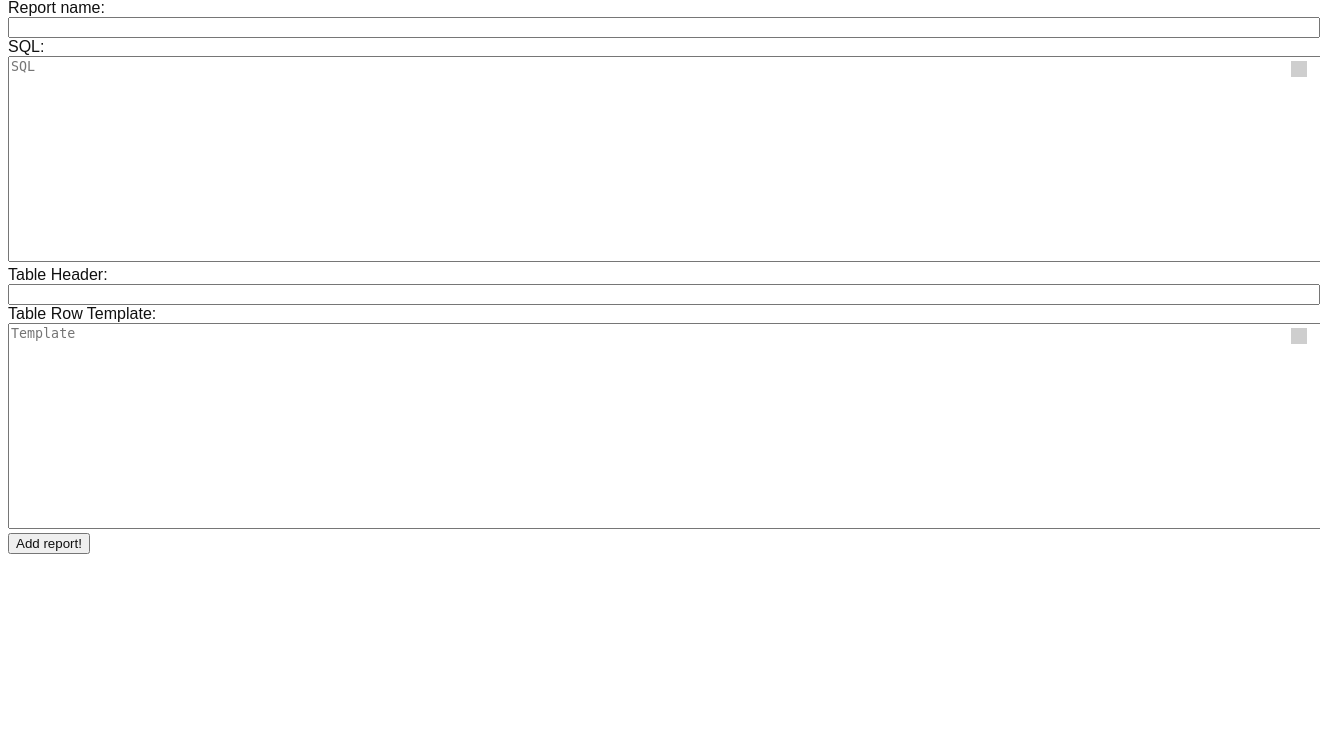
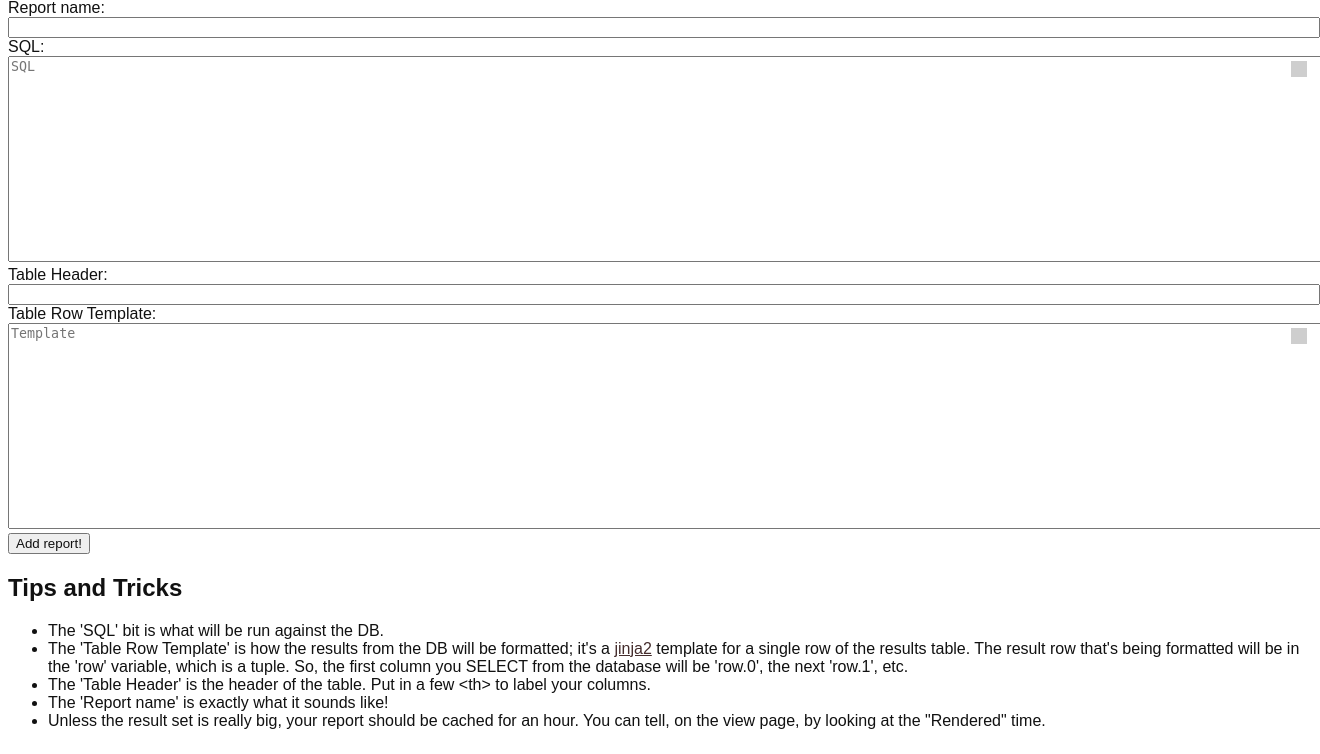
Before and after one commit to ianmcorvidae/mb-reportstool, a Python web app: template reportstool/templates/new.html in a window 1320 px wide; the page is wider, and only the part inside the window is pictured. Shown: the part 46-800 px from the top of that part. Run offline with Jinja, Linux system fonts and the light colour scheme; the template is opened without the code that fills it, so the values that code supplies are empty; grey boxes are pictures that could not be loaded.

Commit message:
documentaaaaation

```diff
--- a/reportstool/templates/new.html
+++ b/reportstool/templates/new.html
@@ -9,6 +9,15 @@
   <label for="id-name">Table Row Template:</label><textarea data-widearea="enable" name="template" id="id-template" placeholder="Template"></textarea>
   <input type="submit" value="Add report!" />
 </form>
+
+<h2>Tips and Tricks</h2>
+<ul>
+  <li>The 'SQL' bit is what will be run against the DB.</li>
+  <li>The 'Table Row Template' is how the results from the DB will be formatted; it's a <a href="http://jinja.pocoo.org/docs/templates/">jinja2</a> template for a single row of the results table. The result row that's being formatted will be in the 'row' variable, which is a tuple. So, the first column you SELECT from the database will be 'row.0', the next 'row.1', etc.</li>
+  <li>The 'Table Header' is the header of the table. Put in a few &lt;th&gt; to label your columns.</li>
+  <li>The 'Report name' is exactly what it sounds like!</li>
+  <li>Unless the result set is really big, your report should be cached for an hour. You can tell, on the view page, by looking at the "Rendered" time.</li>
+</ul>
 {% endblock %}
 
 {% block js %}
```
Also changed, not shown: reportstool/templates/reportedit.html (+11 -0 lines).
